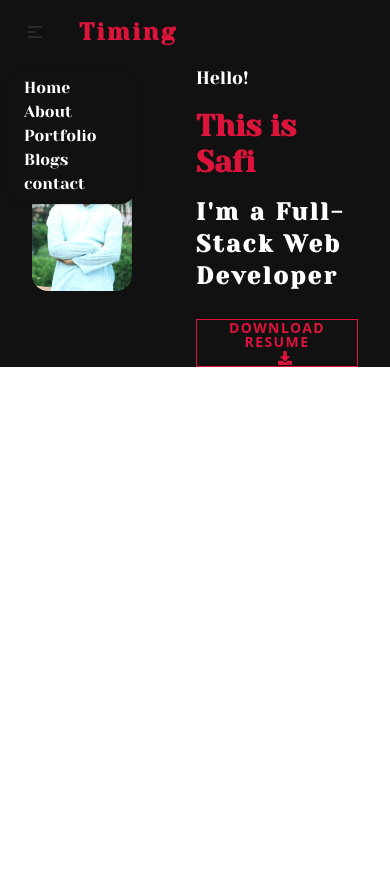
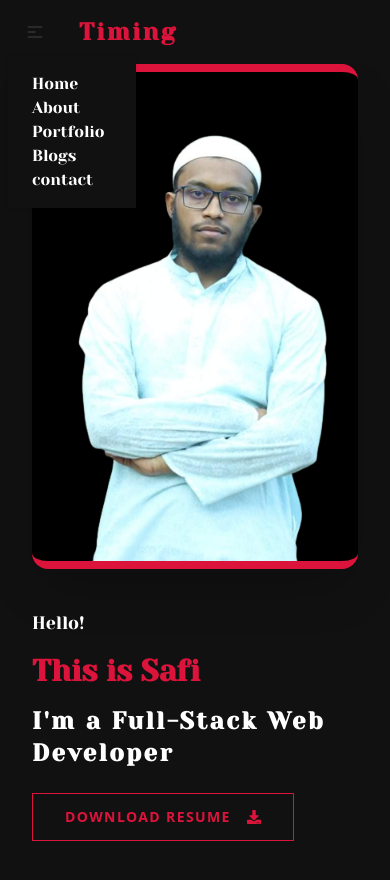
Before and after one commit to Safiul-Azam/my-portfolio-client, a React (Create React App) app: page / in a window 390 px wide. Both pictures are taken after a click on the label 35 px from the left and 32 px from the top of the page. Before the commit the page ends 844 px from the top, so only its background shows below. Built offline with nearby package versions, Linux system fonts and the light colour scheme.

Commit message:
some change in my site

```diff
--- a/src/App.js
+++ b/src/App.js
@@ -6,6 +6,7 @@ import About from './component/Pages/About';
 import Blogs from './component/Pages/Blogs';
 import Contact from './component/Pages/Contact';
 import Portfolio from './component/Pages/Portfolio';
+import ProjectId from './component/Pages/ProjectId';
 
 function App() {
   return (
@@ -18,6 +19,7 @@ function App() {
         <Route path="portfolio" element={<Portfolio />} />
         <Route path="blogs" element={<Blogs />} />
         <Route path="contact" element={<Contact />} />
+        <Route path="projectId/:id"element={<ProjectId/>} />
       </Routes>
     </div>
   );
--- a/src/component/Home/Banner.js
+++ b/src/component/Home/Banner.js
@@ -1,22 +1,21 @@
 import React from 'react';
-import myPhoto from '../../images/myPhoto/portfolio-2.jpeg'
+import myPhoto from '../../images/myPhoto/portfolio-1.png'
 import file from '../../images/Resume-of-Safiul-Azam-Riad.pdf'
 import { FaDownload } from 'react-icons/fa';
 // import shape from '../../images/myPhoto/shape-3-svg.svg'
 
 const Banner = () => {
     return (
-        <div className='bg-accent pt-16'>
-                <div class="container mx-auto flex items-center flex-row">
-                    <div className='lg:w-1/2 w-full px-8 lg:pt-10 lg:pb-10 mx-auto rounded-2xl'>
-                        <img className='rounded-2xl w-full lg:w-3/4' src={myPhoto} alt='MyPhoto' />
+        <div className='bg-accent h-auto pt-16'>
+                <div class="container mx-auto lg:flex items-center flex-row">
+                    <div className='lg:w-1/2 md:w-1/2 w-full px-8 lg:pt-10 pb-10 mx-auto rounded-xl'>
+                        <img className='rounded-2xl border-t-8  border-b-8 border-primary bg-black shadow-2xl w-full md:w-3/4 lg:w-3/4' src={myPhoto} alt='MyPhoto' />
                     </div>
-                    <div className='lg:w-3/4 px-8'>
+                    <div className='lg:w-3/4 w-full px-8'>
                         <h4 className='lg:text-xl text-lg text-white mb-4'>Hello!</h4>
                         <h2 class="lg:text-5xl text-3xl text-primary font-bold mb-4">This is Safi</h2>
                         <h3 class="lg:text-3xl text-2xl font-bold text-white mb-6 tracking-widest">I'm a Full-Stack Web Developer</h3>
-
-                        <a class="btn btn-primary font-sans btn-outline rounded-none px-8 tracking-widest text-white" href={file} download>Download resume<FaDownload className='ml-4'/></a>
+                        <a class="btn btn-primary font-sans btn-outline rounded-none px-8 tracking-widest text-white mb-10" href={file} download>Download resume<FaDownload className='ml-4'/></a>
                     </div>
                 </div>
             </div>
--- a/src/component/Home/Header.js
+++ b/src/component/Home/Header.js
@@ -17,7 +17,7 @@ const Header = () => {
                     <label tabIndex="0" class="btn btn-ghost lg:hidden">
                         <svg xmlns="http://www.w3.org/2000/svg" class="h-5 w-5" fill="none" viewBox="0 0 24 24" stroke="currentColor"><path stroke-linecap="round" stroke-linejoin="round" stroke-width="2" d="M4 6h16M4 12h8m-8 6h16" /></svg>
                     </label>
-                    <ul tabIndex="0" class="menu menu-compact dropdown-content mt-3 p-2 shadow rounded-box w-32 text-white bg-accent">
+                    <ul tabIndex="0" class="menu menu-compact dropdown-content p-4 shadow w-32 text-white bg-accent">
                         {menu}
                     </ul>
                 </div>
--- a/src/component/Pages/Portfolio.js
+++ b/src/component/Pages/Portfolio.js
@@ -19,6 +19,7 @@ const Portfolio = () => {
                     projects.map(project => <Project
                         key={project.id}
                         project={project}
+
                     ></Project>)
                 }
             </div>
--- a/src/component/Pages/Project.js
+++ b/src/component/Pages/Project.js
@@ -1,7 +1,9 @@
 import React from 'react';
+import { Link } from 'react-router-dom';
 
 const Project = ({ project }) => {
-    const { liveLink, gitHubClient, gitHubServer, img } = project
+
+    const { liveLink, gitHubClient, gitHubServer, img,id } = project
     return (
         <div class="card w-full rounded-tl-none rounded-tr-xl rounded-br-none rounded-bl-xl border ">
             <figure class="">
@@ -11,6 +13,7 @@ const Project = ({ project }) => {
                 <a target='_blank' rel="noopener noreferrer" href={liveLink} class="btn btn-outline btn-primary btn-xs  rounded-tl-none rounded-tr-md rounded-br-none">Live</a>
                 <a target='_blank' rel="noopener noreferrer" href={gitHubClient} class="btn btn-outline btn-primary btn-xs  rounded-tl-none rounded-tr-md rounded-br-none">GitHub Client</a>
                 {gitHubServer && <a target='_blank' rel="noopener noreferrer" href={gitHubServer} class="btn btn-outline btn-primary btn-xs rounded-tl-none rounded-tr-md rounded-br-none">GitHub Server</a>}
+                <Link to={`/projectId/${id}`} class="btn btn-outline btn-primary btn-xs  rounded-tl-none rounded-tr-md rounded-br-none">Details</Link>
             </div>
         </div>
     );
--- /dev/null
+++ b/src/component/Pages/ProjectId.js
@@ -0,0 +1,19 @@
+import React, { useEffect, useState } from 'react';
+import { useParams } from 'react-router-dom';
+
+const ProjectId = () => {
+    const {id} = useParams()
+    const [projectDetails, setProjectDetails] = useState([])
+    useEffect(()=>{
+        fetch('projects.json')
+        .then(res => res.json())
+        .then(data => setProjectDetails(data))
+    },[])
+    return (
+        <div className='bg-accent h-auto pt-24 pb-24'>
+            <h3>id:{id} project:{projectDetails.length}</h3>
+        </div>
+    );
+};
+
+export default ProjectId;
```
